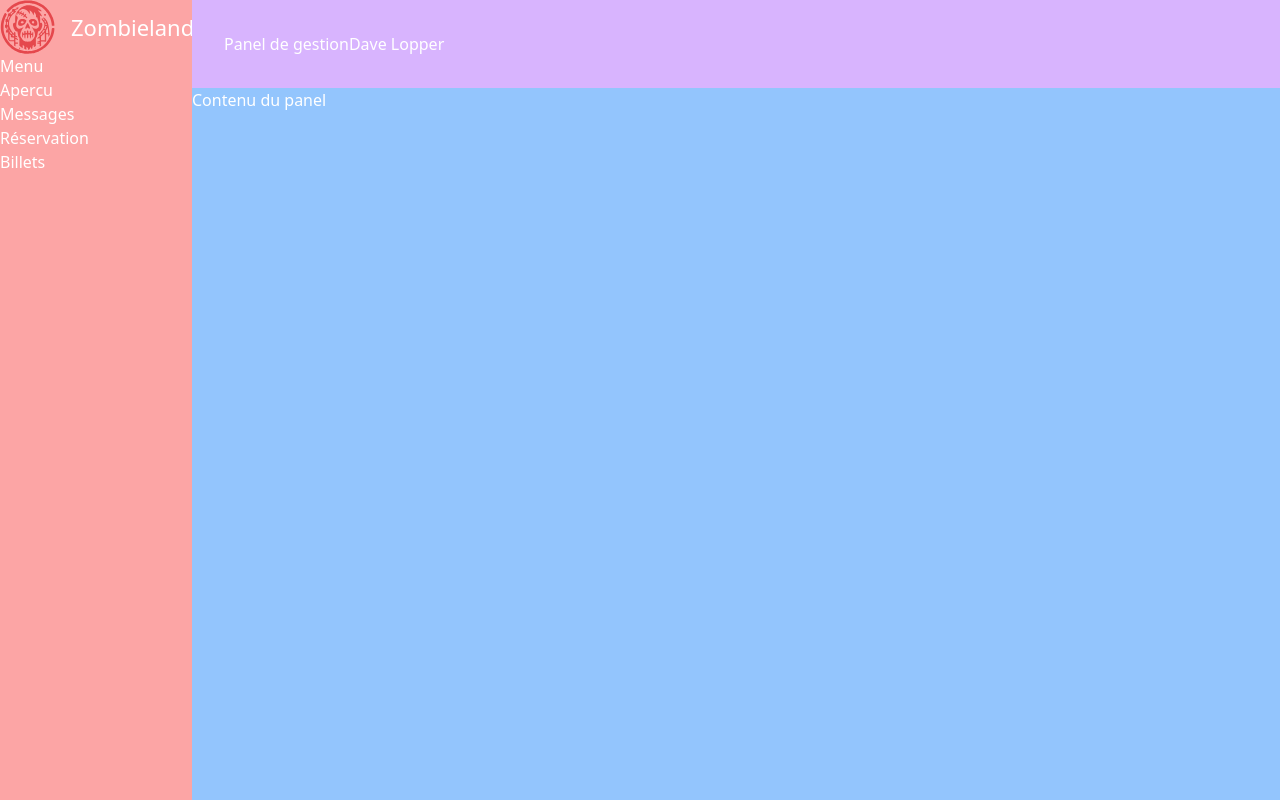
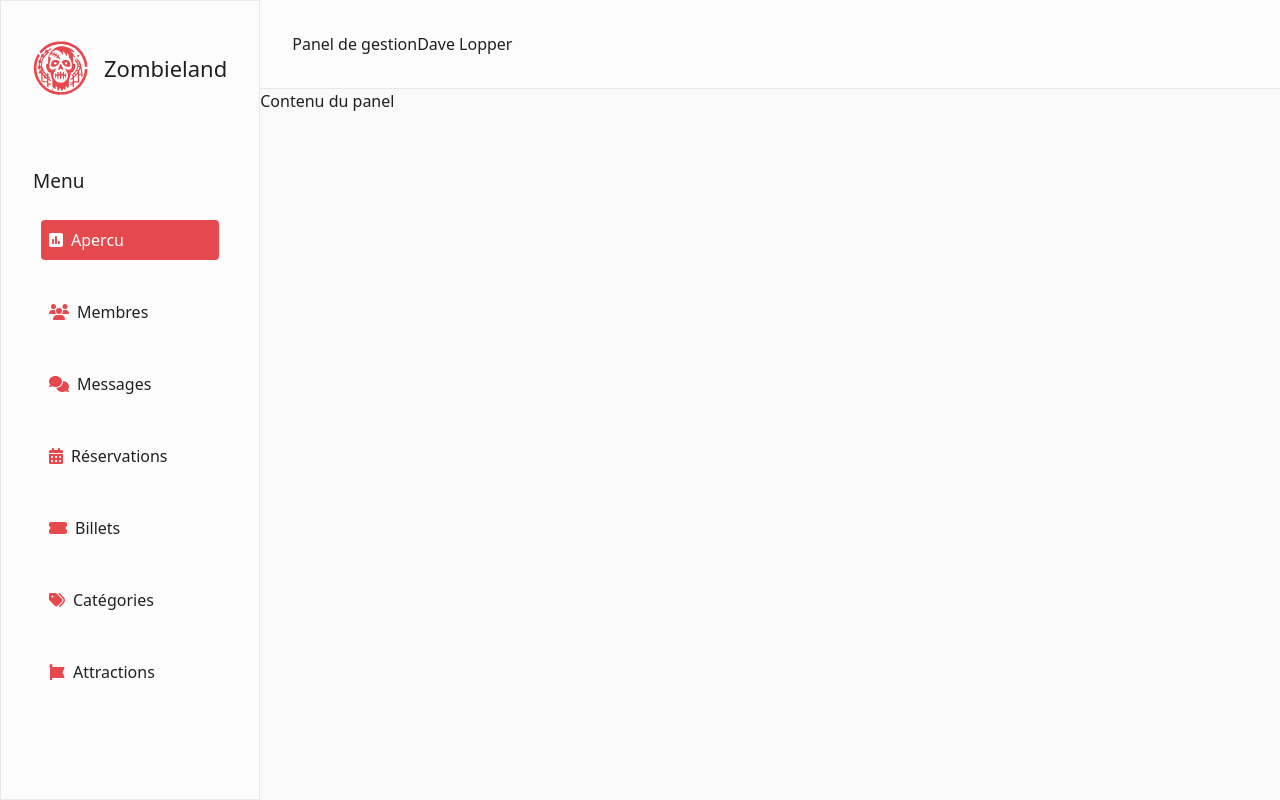
Before and after one commit to Pauline-Devavry/projet-zombieland-fork, a React (Vite) app in the folder client/: page /admin in a window 1280 px wide. Built offline with nearby package versions, Linux system fonts and the light colour scheme.

Commit message:
S1D4 Client - left sidebar of the admin dashboard with a custom component for the menu item ( <MenuLink/> )

```diff
--- a/client/package.json
+++ b/client/package.json
@@ -10,6 +10,9 @@
     "preview": "vite preview"
   },
   "dependencies": {
+    "@fortawesome/fontawesome-svg-core": "^6.6.0",
+    "@fortawesome/free-solid-svg-icons": "^6.6.0",
+    "@fortawesome/react-fontawesome": "^0.2.2",
     "react": "^18.3.1",
     "react-dom": "^18.3.1",
     "react-router-dom": "^6.26.1"
--- a/client/src/layouts/AdminLayout.jsx
+++ b/client/src/layouts/AdminLayout.jsx
@@ -1,24 +1,79 @@
+import {
+    faSquarePollVertical,
+    faUsers,
+    faComments,
+    faCalendarDays,
+    faTicketSimple,
+    faTags,faFontAwesome
+} from '@fortawesome/free-solid-svg-icons'
 import Logo from "../components/Logo"
 
+import MenuLink from '../pages/admin/MenuLink'
 
 function AdminLayout() {
 
     return (
-        <div className="h-screen w-screen bg-[#F9F9F9] flex">
-            <div className="w-[15%] h-full bg-red-300">
-                <Logo width="w-[55px]" text="text-[22px]"/>
-                <nav>
-                    <span>Menu</span>
-                    <ul>
-                        <li>Apercu</li>
-                        <li>Messages</li>
-                        <li>Réservation</li>
-                        <li>Billets</li>
+        <div className="h-screen w-screen bg-[#F9F9F9] flex text-adminTextColor">
+            <div className=" h-full bg-adminSideBarColor p-4 px-8 border">
+                <div className="py-6">
+                    <Logo width="w-[55px]" text="text-[22px] font-light"/>
+                </div>
+                <nav className="py-12 font-light">
+                    <h2 className="text-[19px]">Menu</h2>
+                    <ul className="py-6 px-2 flex flex-col gap-8">
+                        <li className="w-full flex">
+                            <MenuLink
+                                faIcon={faSquarePollVertical}
+                                text="Apercu"
+                            />
+                        </li>
+                        <li className="w-full flex">
+                            <MenuLink
+                                faIcon={faUsers}
+                                text="Membres"
+                                url='/membres'
+                            />
+                        </li>
+                        <li className="w-full flex">
+                            <MenuLink
+                                faIcon={faComments}
+                                text="Messages"
+                                url='/messages'
+                            />
+                        </li>
+                        <li className="w-full flex">
+                            <MenuLink
+                                faIcon={faCalendarDays}
+                                text="Réservations"
+                                url='/reservations'
+                            />
+                        </li>
+                        <li className="w-full flex">
+                            <MenuLink
+                                faIcon={faTicketSimple}
+                                text="Billets"
+                                url='/billets'
+                            />
+                        </li>
+                        <li className="w-full flex">
+                            <MenuLink
+                                faIcon={faTags}
+                                text="Catégories"
+                                url='/categories'
+                            />
+                        </li>
+                        <li className="w-full flex">
+                            <MenuLink
+                                faIcon={faFontAwesome}
+                                text="Attractions"
+                                url='/attractions'
+                            />
+                        </li>
                     </ul>
                 </nav>
             </div>
-            <div className="flex-grow bg-blue-300">
-                <header className="p-8 w-full bg-purple-300">
+            <div className="flex-grow">
+                <header className="p-8 w-full bg-adminSideBarColor border-b">
                     <span>Panel de gestion</span>
                     <span>Dave Lopper</span>
                 </header>
--- /dev/null
+++ b/client/src/pages/admin/MenuLink.jsx
@@ -0,0 +1,31 @@
+import { NavLink } from "react-router-dom"
+import { FontAwesomeIcon } from "@fortawesome/react-fontawesome"
+import PropTypes from "prop-types"
+
+
+function MenuLink({faIcon, url = "", text}) {
+
+    return (
+        <NavLink to={url ? `/admin/${url}` : "/admin"}
+            className={({ isActive }) =>
+                `p-2 flex items-center gap-2 rounded w-full ${isActive ? "bg-primaryColor text-white" : ""}`
+            }>
+            {({isActive}) => (
+                <>
+                <FontAwesomeIcon icon={faIcon} className={isActive ? "text-white" : "text-primaryColor"}/>
+                {text}
+                </>
+            )}
+
+        </NavLink>
+)
+
+}
+
+MenuLink.propTypes = {
+    faIcon: PropTypes.object,
+    url: PropTypes.string,
+    text: PropTypes.string
+}
+
+export default MenuLink
```
Also changed, not shown: 1 other file (tests, documents, lock files or other folders).
